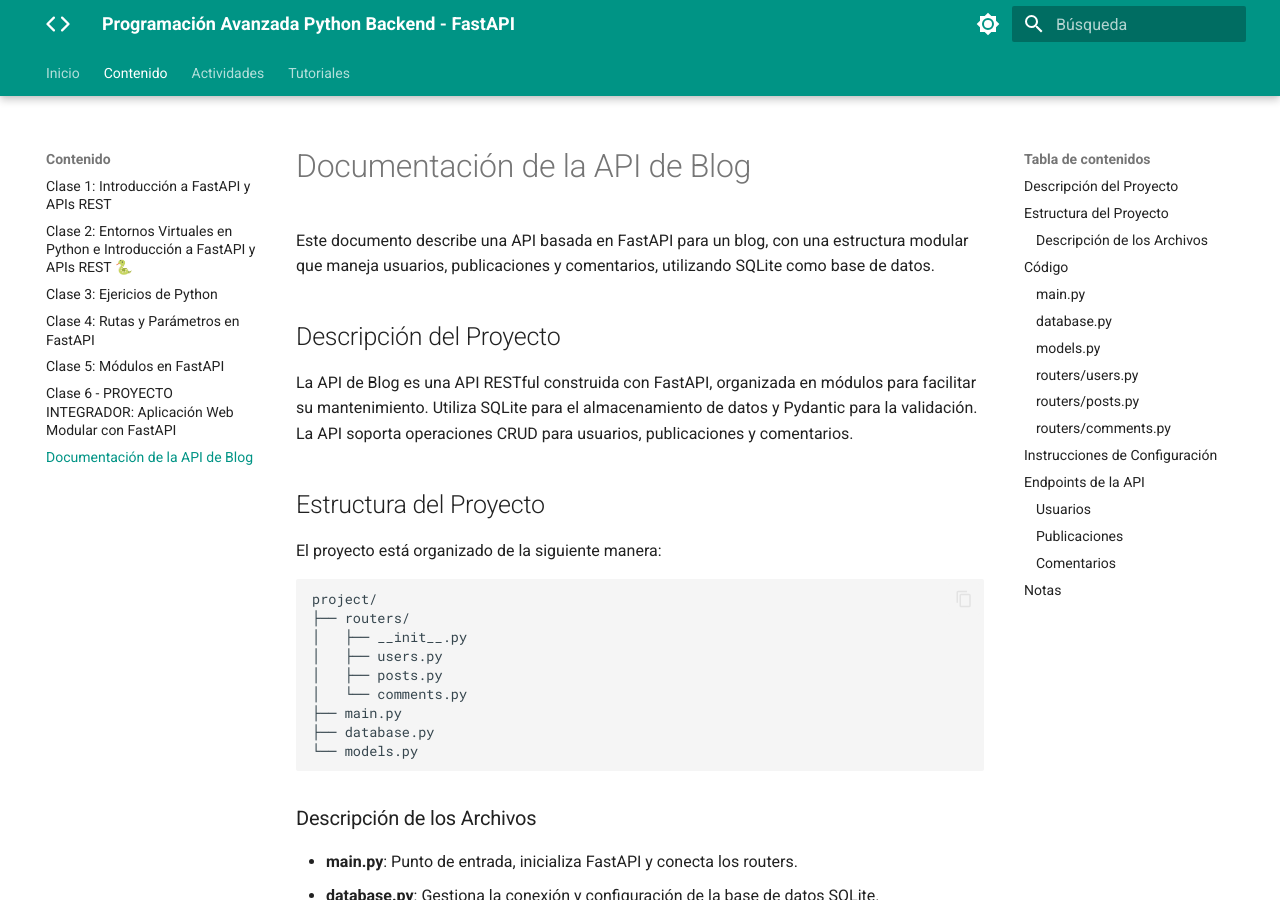
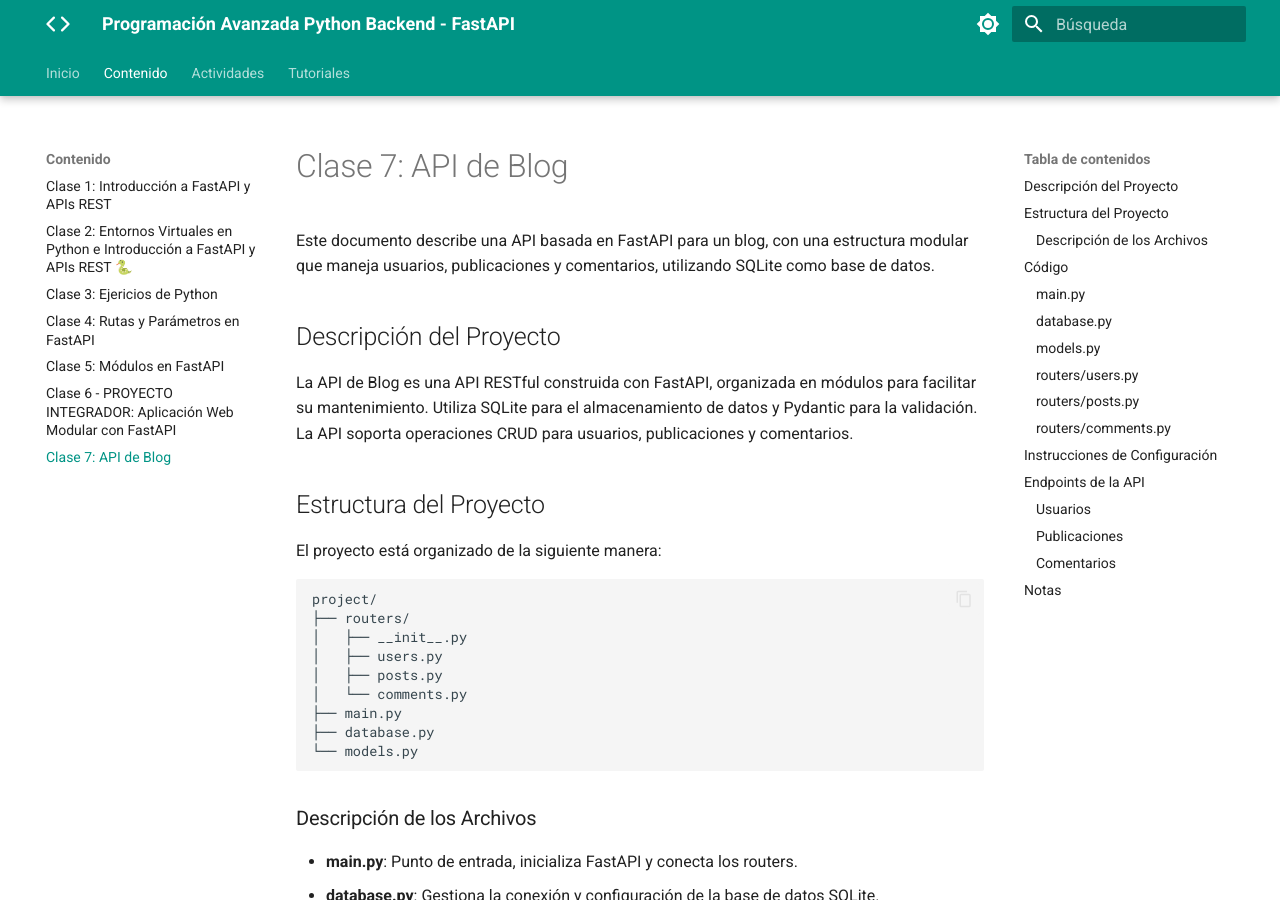
Before and after one commit to jfinfosena/25adso-pap, an MkDocs documentation site: the page built from docs/content/p7.md, in a window 1280 px wide and 900 px high. Built offline with MkDocs 1.6.1 and Material for MkDocs 9.7.7, drawn with Linux system fonts in a browser that asks for light colours.

Commit message:
22-08-2025

```diff
--- a/docs/content/p7.md
+++ b/docs/content/p7.md
@@ -1,4 +1,4 @@
-# Documentación de la API de Blog
+# Clase 7: API de Blog
 
 Este documento describe una API basada en FastAPI para un blog, con una estructura modular que maneja usuarios, publicaciones y comentarios, utilizando SQLite como base de datos.
 
```
